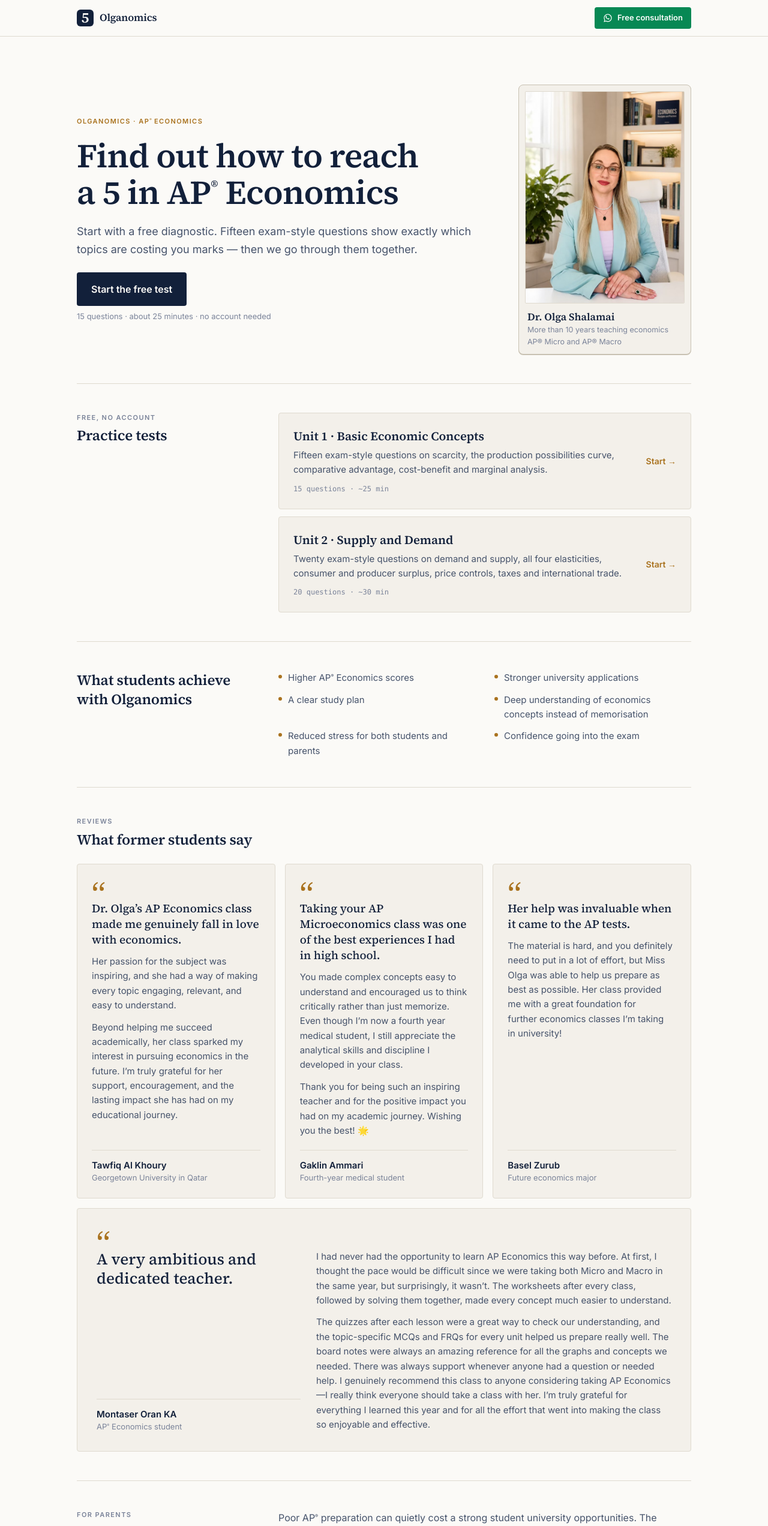
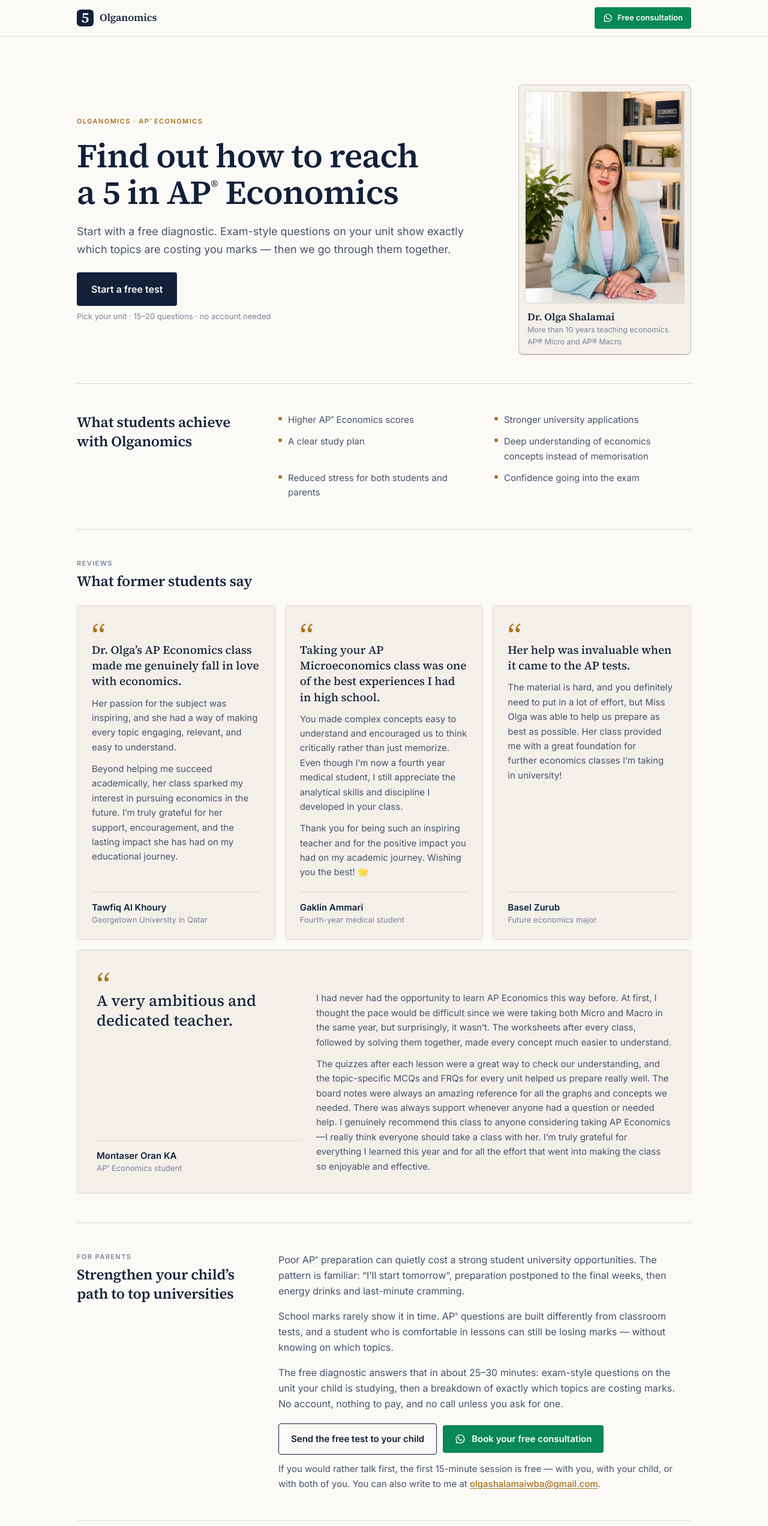
Before and after one commit to ellena-anikina/AP-Economics-tutoring-platform, a Next.js app: page / in a window 1280 px wide. Shown: the top 2544 px of the page at 60% size. Built offline with nearby package versions, Linux system fonts and the light colour scheme.

Commit message:
feat: link to tests

```diff
--- a/src/app/page.tsx
+++ b/src/app/page.tsx
@@ -5,7 +5,6 @@ import Portrait from '@/components/Portrait';
 import Reg from '@/components/Reg';
 import Section from '@/components/Section';
 import SocialButton from '@/components/SocialButton';
-import TestCard from '@/components/TestCard';
 import Testimonials from '@/components/Testimonials';
 import { CTA } from '@/config/cta';
 import { TEACHER } from '@/config/teacher';
@@ -14,6 +13,13 @@ import { whatsappGeneral } from '@/lib/contact-links';
 
 export default function Home() {
   const firstTest = TESTS[0];
+  // Время — из определений тестов, чтобы обещание не разошлось с тем, что
+  // человек получит, когда тестов станет больше.
+  const mins = TESTS.map((t) => t.estimatedMinutes);
+  const qs = TESTS.map((t) => t.questionCount);
+  const range = (v: number[]) =>
+    Math.min(...v) === Math.max(...v) ? `${v[0]}` : `${Math.min(...v)}\u2013${Math.max(...v)}`;
+  const examHref = `/practice-test/${firstTest.scope.exam}`;
 
   return (
     <main className="mx-auto flex w-full max-w-content flex-col gap-10 px-5 py-12 sm:px-8 sm:py-16 lg:gap-12 lg:py-20">
@@ -37,29 +43,28 @@ export default function Home() {
             {TEACHER.homeSubhead}
           </p>
           <div className="flex flex-col gap-2 pt-1">
+            {/* КНОПКА ВЕДЁТ НА СПИСОК ТЕСТОВ, А НЕ В ПЕРВЫЙ ЮНИТ.
+                Раньше она открывала сразу Unit 1. Пока юнит один, это было
+                короче на шаг; с двумя и дальше — ошибка: ученик, который
+                проходит Unit 2, попадал не в свой тест, а на странице теста
+                выбора юнита нет. Страница экзамена — тот самый выбор, плюс
+                формат экзамена и подпись преподавателя. Её же должен
+                находить поиск по запросу «AP Microeconomics practice test»,
+                и ссылка с главной работает на неё. */}
             <Link
-              href={firstTest.href}
+              href={examHref}
               className="w-full rounded bg-ink px-6 py-4 text-center text-base font-semibold text-ground hover:opacity-90 sm:w-fit"
             >
-              Start the free test
+              Start a free test
             </Link>
             <p className="text-[13px] text-ink-mute">
-              {firstTest.questionCount} questions · about {firstTest.estimatedMinutes} minutes · no
-              account needed
+              {TESTS.length > 1
+                ? `Pick your unit · ${range(qs)} questions · no account needed`
+                : `${firstTest.questionCount} questions · about ${firstTest.estimatedMinutes} minutes · no account needed`}
             </p>
           </div>
         </div>
       </header>
-
-      <Section eyebrow="Free, no account" title="Practice tests">
-        <ul className="flex flex-col gap-3">
-          {TESTS.map((test) => (
-            <li key={test.slug}>
-              <TestCard test={test} />
-            </li>
-          ))}
-        </ul>
-      </Section>
 
       <Section title={TEACHER.outcomesHeading}>
         <ul className="grid gap-x-8 gap-y-3 sm:grid-cols-2">
@@ -94,9 +99,9 @@ export default function Home() {
         {/* Числа берутся из определения теста, чтобы обещание в тексте не
             разошлось с тем, что человек получит, когда тестов станет больше. */}
         <p className="max-w-measure text-pretty text-[16px] leading-relaxed text-ink-soft">
-          The free diagnostic answers that in about {firstTest.estimatedMinutes} minutes:{' '}
-          {firstTest.questionCount} exam-style questions, then a breakdown of exactly which topics
-          are costing marks. No account, nothing to pay, and no call unless you ask for one.
+          The free diagnostic answers that in about {range(mins)} minutes: exam-style questions on
+          the unit your child is studying, then a breakdown of exactly which topics are costing
+          marks. No account, nothing to pay, and no call unless you ask for one.
         </p>
 
         {/* Две кнопки — две степени готовности. Тест ничего не стоит и не
@@ -106,7 +111,7 @@ export default function Home() {
         <div className="flex flex-col gap-3 pt-1">
           <div className="flex flex-col gap-2.5 sm:flex-row sm:items-center">
             <Link
-              href={firstTest.href}
+              href={examHref}
               className="w-full rounded border border-ink px-5 py-3.5 text-center text-[15px] font-semibold transition-colors hover:bg-surface sm:w-fit"
             >
               Send the free test to your child
--- a/src/config/teacher.ts
+++ b/src/config/teacher.ts
@@ -69,8 +69,8 @@ export const TEACHER = {
   /** Заголовок главной. Её фраза с сайта, только «AP» приведено к правилам знака. */
   homeHeadline: 'Find out how to reach a 5 in AP® Economics',
   homeSubhead:
-    'Start with a free diagnostic. Fifteen exam-style questions show exactly which topics are costing you marks — ' +
-    'then we go through them together.',
+    'Start with a free diagnostic. Exam-style questions on your unit show exactly which topics are costing you ' +
+    'marks — then we go through them together.',
 
   /** Предложение звонка школьнику — на экране результатов. И/или родитель:
    *  решение о занятиях принимают вместе, но первый звонок бесплатный,
```
Also changed, not shown: 2 other files (tests, documents, lock files or other folders).
